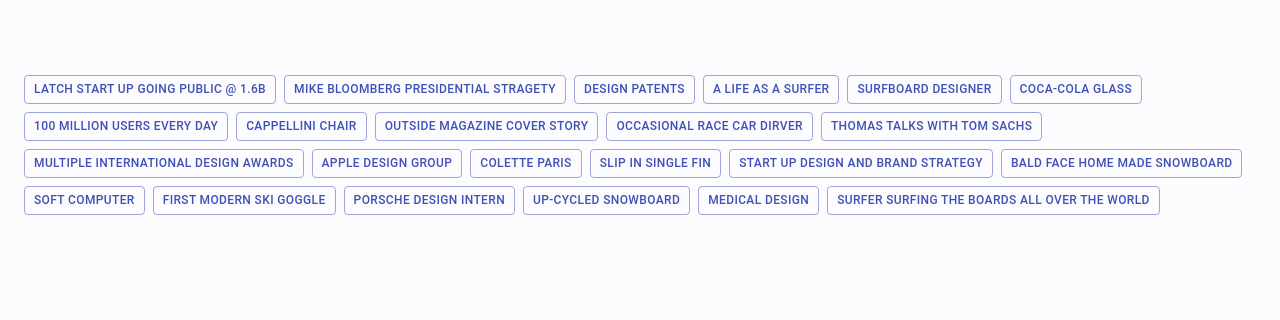
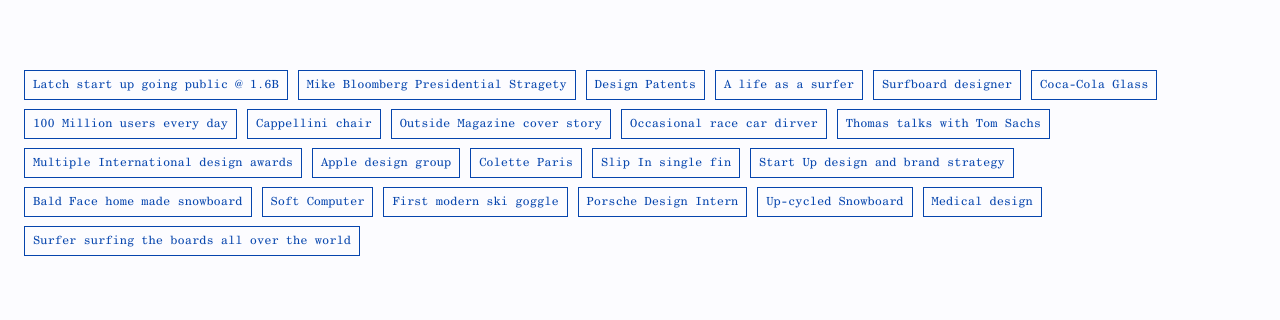
Before and after one commit to Tibebu-ES/react-meyerhoffer, a React (Create React App) app: page / in a window 1280 px wide. Shown: the part 2846-3166 px from the top of the page. Built offline with nearby package versions, Linux system fonts and the light colour scheme.

Commit message:
Bottom links section updated -- links are updated -- drawer is removed

```diff
--- a/src/components/main/Home.jsx
+++ b/src/components/main/Home.jsx
@@ -1,19 +1,8 @@
 import React, { useState } from "react";
-import {
-  Paper,
-  Container,
-  Button,
-  Grid,
-  Typography,
-  Drawer,
-  IconButton,
-  Divider,
-} from "@material-ui/core";
+import { Paper, Container, Grid, Typography } from "@material-ui/core";
 import Carousel from "react-material-ui-carousel";
-import { NavigateBefore } from "@material-ui/icons";
 import { home_files } from "../data/index";
 import { makeStyles } from "@material-ui/core/styles";
-import BottomLinks from "./bottom_links/BottomLinks";
 import CarouselView from "./CarouselViewer";
 
 const useStyles = makeStyles((theme) => ({
@@ -38,6 +27,25 @@
   },
   img_title: {
     fontFamily: "Century",
+  },
+  grid_item: {
+    marginBottom: "20px",
+    marginRight: "10px",
+    [theme.breakpoints.down("sm")]: {
+      marginBottom: "10px",
+    },
+  },
+  btn_link: {
+    fontFamily: "Century",
+    fontSize: "12px",
+    textDecoration: "none",
+    padding: "8px",
+    border: "1px solid #0645ad",
+    color: "#0645ad",
+    [theme.breakpoints.down("sm")]: {
+      fontSize: "10px",
+      padding: "5px",
+    },
   },
 }));
 
@@ -150,296 +158,125 @@
 
         {/*bootom links */}
         <Grid item xs={12}>
-          <Grid container spacing={1} direction="row">
-            <Grid item>
-              <Button
-                variant="outlined"
-                size="small"
-                color="primary"
-                onClick={() => handleDrawerOpen("latch")}
-              >
-                <span className={classes.bottomLinkButText}>
-                  {" "}
+          <Grid container direction="row">
+            <Grid item className={classes.grid_item}>
+              <a className={classes.btn_link} href="/archive-latch">
                 Latch start up going public @ 1.6B
-                </span>
-              </Button>
+              </a>
             </Grid>
-            <Grid item>
-              <Button
-                variant="outlined"
-                size="small"
-                color="primary"
-                onClick={() => handleDrawerOpen("bloomberg")}
-              >
-                <span className={classes.bottomLinkButText}>
+            <Grid item className={classes.grid_item}>
+              <a className={classes.btn_link} href="/archive-bloomberg">
                 Mike Bloomberg Presidential Stragety
-                </span>
-              </Button>
+              </a>
             </Grid>
-            <Grid item>
-              <Button
-                variant="outlined"
-                size="small"
-                color="primary"
-                onClick={() => handleDrawerOpen("psd")}
-              >
-                <span className={classes.bottomLinkButText}>
+            <Grid item className={classes.grid_item}>
+              <a className={classes.btn_link} href="/archive-surf">
                 Design Patents
-                </span>
-              </Button>
+              </a>
             </Grid>
-            <Grid item>
-              <Button
-                variant="outlined"
-                color="primary"
-                size="small"
-                onClick={() => handleDrawerOpen("psd")}
-              >
-                <span className={classes.bottomLinkButText}>
+            <Grid item className={classes.grid_item}>
+              <a className={classes.btn_link} href="/archive-surf">
                 A life as a surfer
-                </span>
-              </Button>
+              </a>
             </Grid>
-            <Grid item>
-              <Button
-                variant="outlined"
-                color="primary"
-                size="small"
-                onClick={() => handleDrawerOpen("psd")}
-              >
-                <span className={classes.bottomLinkButText}>
+            <Grid item className={classes.grid_item}>
+              <a className={classes.btn_link} href="/archive-surf">
                 Surfboard designer
-                </span>
-              </Button>
+              </a>
             </Grid>
-            <Grid item>
-              <Button
-                variant="outlined"
-                color="primary"
-                size="small"
-                onClick={() => handleDrawerOpen("coca")}
-              >
-                <span className={classes.bottomLinkButText}>
+            <Grid item className={classes.grid_item}>
+              <a className={classes.btn_link} href="/archive-coke">
                 Coca-Cola Glass
-                </span>
-              </Button>
+              </a>
             </Grid>
-            <Grid item>
-              <Button
-                variant="outlined"
-                size="small"
-                color="primary"
-                onClick={() => handleDrawerOpen("hundred")}
-              >
-                <span className={classes.bottomLinkButText}>
+            <Grid item className={classes.grid_item}>
+              <a className={classes.btn_link} href="/archive-tork">
                 100 Million users every day
-                </span>
-              </Button>
+              </a>
             </Grid>
-            <Grid item>
-              <Button
-                variant="outlined"
-                size="small"
-                color="primary"
-                onClick={() => handleDrawerOpen()}
-              >
-                <span className={classes.bottomLinkButText}>
+            <Grid item className={classes.grid_item}>
+              <a className={classes.btn_link} href="/archive-cappellini">
                 Cappellini chair
-                </span>
-              </Button>
+              </a>
             </Grid>
-            <Grid item>
-              <Button
-                variant="outlined"
-                size="small"
-                color="primary"
-                onClick={() => handleDrawerOpen()}
-              >
-                <span className={classes.bottomLinkButText}>
+            <Grid item className={classes.grid_item}>
+              <a className={classes.btn_link} href="/outsidemagazine">
                 Outside Magazine cover story
-                </span>
-              </Button>
+              </a>
             </Grid>
-            <Grid item>
-              <Button
-                variant="outlined"
-                size="small"
-                color="primary"
-                onClick={() => handleDrawerOpen()}
-              >
-                <span className={classes.bottomLinkButText}>
+            <Grid item className={classes.grid_item}>
+              <a className={classes.btn_link} href="/about">
                 Occasional race car dirver
-                </span>
-              </Button>
+              </a>
             </Grid>
-            <Grid item>
-              <Button
-                variant="outlined"
-                size="small"
-                color="primary"
-                onClick={() => handleDrawerOpen()}
-              >
-                <span className={classes.bottomLinkButText}>
+            <Grid item className={classes.grid_item}>
+              <a className={classes.btn_link} href="/about">
                 Thomas talks with Tom Sachs
-                </span>
-              </Button>
+              </a>
             </Grid>
-            <Grid item>
-              <Button
-                variant="outlined"
-                size="small"
-                color="primary"
-                onClick={() => handleDrawerOpen()}
-              >
-                <span className={classes.bottomLinkButText}>
+            <Grid item className={classes.grid_item}>
+              <a className={classes.btn_link} href="/about">
                 Multiple International design awards
-                </span>
-              </Button>
+              </a>
             </Grid>
-            <Grid item>
-              <Button
-                variant="outlined"
-                color="primary"
-                size="small"
-                onClick={() => handleDrawerOpen("apple")}
-              >
-                <span className={classes.bottomLinkButText}>
+            <Grid item className={classes.grid_item}>
+              <a className={classes.btn_link} href="/archive-apple">
                 Apple design group
-                </span>
-              </Button>
+              </a>
             </Grid>
-            <Grid item>
-              <Button
-                variant="outlined"
-                size="small"
-                color="primary"
-                onClick={() => handleDrawerOpen("colette")}
-              >
-                <span className={classes.bottomLinkButText}>Colette Paris</span>
-              </Button>
+            <Grid item className={classes.grid_item}>
+              <a className={classes.btn_link} href="/archive-coke">
+                Colette Paris
+              </a>
             </Grid>
-            <Grid item>
-              <Button
-                variant="outlined"
-                size="small"
-                color="primary"
-                onClick={() => handleDrawerOpen("psd")}
-              >
-                <span className={classes.bottomLinkButText}>
+            <Grid item className={classes.grid_item}>
+              <a className={classes.btn_link} href="/archive-surf">
                 Slip In single fin
-                </span>
-              </Button>
+              </a>
             </Grid>
-            <Grid item>
-              <Button
-                variant="outlined"
-                size="small"
-                color="primary"
-                onClick={() => handleDrawerOpen("startup")}
-              >
-                <span className={classes.bottomLinkButText}>
+            <Grid item className={classes.grid_item}>
+              <a className={classes.btn_link} href="/archive-latch">
                 Start Up design and brand strategy
-                </span>
-              </Button>
+              </a>
             </Grid>
-            <Grid item>
-              <Button
-                variant="outlined"
-                size="small"
-                color="primary"
-                onClick={() => handleDrawerOpen("baldface")}
-              >
-                <span className={classes.bottomLinkButText}>
+            <Grid item className={classes.grid_item}>
+              <a className={classes.btn_link} href="/archive-snowboard">
                 Bald Face home made snowboard
-                </span>
-              </Button>
+              </a>
             </Grid>
-            <Grid item>
-              <Button
-                variant="outlined"
-                size="small"
-                color="primary"
-                onClick={() => handleDrawerOpen("softcomputer")}
-              >
-                <span className={classes.bottomLinkButText}>Soft Computer</span>
-              </Button>
+            <Grid item className={classes.grid_item}>
+              <a className={classes.btn_link} href="/archive-chumby">
+                Soft Computer
+              </a>
             </Grid>
-            <Grid item>
-              <Button
-                variant="outlined"
-                size="small"
-                color="primary"
-                onClick={() => handleDrawerOpen("skigoggle")}
-              >
-                <span className={classes.bottomLinkButText}>
+            <Grid item className={classes.grid_item}>
+              <a className={classes.btn_link} href="/archive-skigoggles">
                 First modern ski goggle
-                </span>
-              </Button>
+              </a>
             </Grid>
-            <Grid item>
-              <Button
-                variant="outlined"
-                size="small"
-                color="primary"
-                onClick={() => handleDrawerOpen("porsche")}
-              >
-                <span className={classes.bottomLinkButText}>
+            <Grid item className={classes.grid_item}>
+              <a className={classes.btn_link} href="/archive-porsche">
                 Porsche Design Intern
-                </span>
-              </Button>
+              </a>
             </Grid>
-            <Grid item>
-              <Button
-                variant="outlined"
-                size="small"
-                color="primary"
-                onClick={() => handleDrawerOpen("snow")}
-              >
-                <span className={classes.bottomLinkButText}>
+            <Grid item className={classes.grid_item}>
+              <a className={classes.btn_link} href="/archive-snowboard">
                 Up-cycled Snowboard
-                </span>
-              </Button>
+              </a>
             </Grid>
-            <Grid item>
-              <Button
-                variant="outlined"
-                size="small"
-                color="primary"
-                onClick={() => handleDrawerOpen()}
-              >
-                <span className={classes.bottomLinkButText}>
+            <Grid item className={classes.grid_item}>
+              <a className={classes.btn_link} href="/about">
                 Medical design
-                </span>
-              </Button>
+              </a>
             </Grid>
-            <Grid item>
-              <Button
-                variant="outlined"
-                size="small"
-                color="primary"
-                onClick={() => handleDrawerOpen()}
-              >
-                <span className={classes.bottomLinkButText}>
+            <Grid item className={classes.grid_item}>
+              <a className={classes.btn_link} href="/archive-surf">
                 Surfer surfing the boards all over the world
-                </span>
-              </Button>
+              </a>
             </Grid>
           </Grid>
         </Grid>
       </Grid>
-      <Drawer variant="persistent" anchor="left" open={open}>
-        <div className={classes.drawerHeader}>
-          <IconButton
-            onClick={handleDrawerClose}
-            className={classes.navIcon}
-            edge="end"
-          >
-            <NavigateBefore />
-          </IconButton>
-        </div>
-        <Divider />
-        <BottomLinks choose={choose} />
-      </Drawer>
     </Container>
   );
 };
```
Lines whose indentation alone changed are shown as unchanged.
